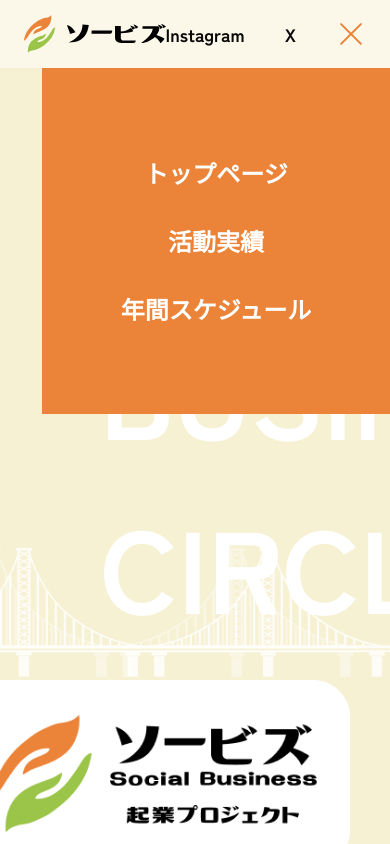
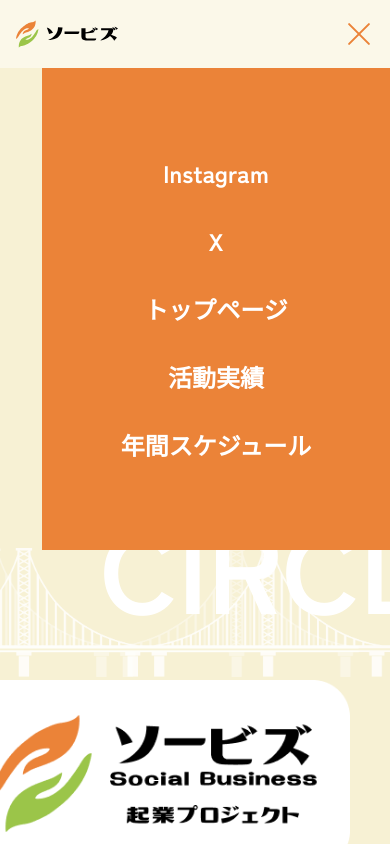
Before and after one commit to tsukuneA1/sobus, a Next.js app in the folder app/: page / in a window 390 px wide. Both pictures are taken after a click on the button 351 px from the left and 34 px from the top of the page. Shown: the top 844 px of the page. Built offline with nearby package versions, Linux system fonts and the light colour scheme.

Commit message:
responsive:header

```diff
--- /dev/null
+++ b/app/src/app/constants/links.ts
@@ -0,0 +1,22 @@
+export const links = {
+  home: {
+    label: "ホーム",
+    url: "/",
+  },
+  projects: {
+    label: "活動実績一覧",
+    url: "/projects",
+  },
+  schedules: {
+    label: "年間スケジュール",
+    url: "/schedules",
+  },
+  instagram: {
+    label: "Instagram",
+    url: "https://www.instagram.com/wavoc_social_business_/",
+  },
+  x: {
+    label: "X",
+    url: "https://x.com/wavoc_sbp",
+  },
+} as const;
--- a/app/src/components/footer.tsx
+++ b/app/src/components/footer.tsx
@@ -1,6 +1,7 @@
 import Image from "next/image";
 import FooterLogo from "@/assets/logo/footer-logo.svg";
 import { GradientLink } from "./gradient-link";
+import { links } from "@/app/constants/links";
 
 export const Footer = () => {
   return (
@@ -15,12 +16,12 @@
 
         <div className="mt-4 flex w-full max-w-[225px] flex-col gap-6">
           <GradientLink
-            href="https://www.instagram.com/wavoc_social_business_/"
+            href={links.instagram.url}
             text="Instagram"
             target="_blank"
           />
           <GradientLink
-            href="https://x.com/wavoc_sbp"
+            href={links.x.url}
             text="X"
             target="_blank"
           />
--- a/app/src/components/HamburgerMenu.tsx
+++ b/app/src/components/hamburger-menu.tsx
@@ -1,5 +1,6 @@
 "use client";
 
+import { links } from "@/app/constants/links";
 import Link from "next/link";
 import { useState } from "react";
 
@@ -44,21 +45,37 @@
       >
         <nav className="flex flex-col items-center gap-8 py-[87px]">
           <Link
-            href="/"
+            href={links.instagram.url}
+            target="_blank"
+            rel="noopener noreferrer"
+            className="font-zen-kaku text-2xl font-bold leading-normal text-white transition-opacity hover:opacity-80 md:hidden"
+          >
+            Instagram
+          </Link>
+          <Link
+            href={links.x.url}
+            target="_blank"
+            rel="noopener noreferrer"
+            className="font-zen-kaku text-2xl font-bold leading-normal text-white transition-opacity hover:opacity-80 md:hidden"
+          >
+            X
+          </Link>
+          <Link
+            href={links.home.url}
             onClick={toggleMenu}
             className="font-zen-kaku text-2xl font-bold leading-normal text-white transition-opacity hover:opacity-80"
           >
             トップページ
           </Link>
           <Link
-            href="/projects"
+            href={links.projects.url}
             onClick={toggleMenu}
             className="font-zen-kaku text-2xl font-bold leading-normal text-white transition-opacity hover:opacity-80"
           >
             活動実績
           </Link>
           <Link
-            href="/schedules"
+            href={links.schedules.url}
             onClick={toggleMenu}
             className="font-zen-kaku text-2xl font-bold leading-normal text-white transition-opacity hover:opacity-80"
           >
--- a/app/src/components/header.tsx
+++ b/app/src/components/header.tsx
@@ -1,12 +1,13 @@
 import Image from "next/image";
 import Link from "next/link";
 import HeaderLogo from "@/assets/logo/header-logo.svg";
-import { HamburgerMenu } from "@/components/HamburgerMenu";
+import { HamburgerMenu } from "@/components/hamburger-menu";
+import { links } from "@/app/constants/links";
 
 export const Header = () => {
   return (
     <header className="sticky top-0 z-50 bg-secondary/50 backdrop-blur supports-[backdrop-filter]:bg-secondary/50">
-      <div className="mx-auto flex h-[68px] items-center justify-between px-6">
+      <div className="mx-auto flex h-[68px] items-center justify-between px-4 md:px-6">
         <Link
           href="/"
           aria-label="ソービズのトップへ"
@@ -15,26 +16,26 @@
           <Image
             src={HeaderLogo}
             alt="ソービズロゴ"
-            width={182}
-            height={48}
-            className="h-full w-auto"
+            width={102}
+            height={27}
+            className="h-full w-[102px] md:w-[182px]"
           />
         </Link>
 
         <nav className="flex items-center gap-10">
           <Link
-            href="https://www.instagram.com/wavoc_social_business_/"
+            href={links.instagram.url}
             target="_blank"
             rel="noopener noreferrer"
-            className="text-lg font-bold text-foreground hover:opacity-80"
+            className="text-lg font-bold text-foreground hover:opacity-80 hidden md:block"
           >
             Instagram
           </Link>
           <Link
-            href="https://x.com/wavoc_sbp"
+            href={links.x.url}
             target="_blank"
             rel="noopener noreferrer"
-            className="text-lg font-bold text-foreground hover:opacity-80"
+            className="text-lg font-bold text-foreground hover:opacity-80 hidden md:block"
           >
             X
           </Link>
```
